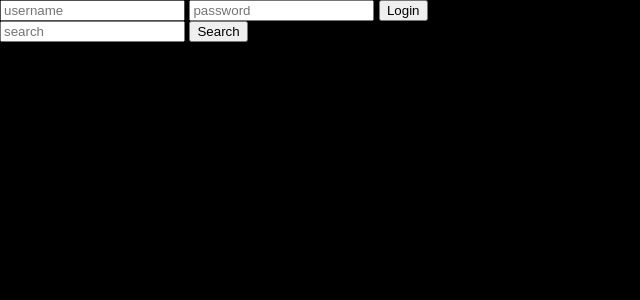
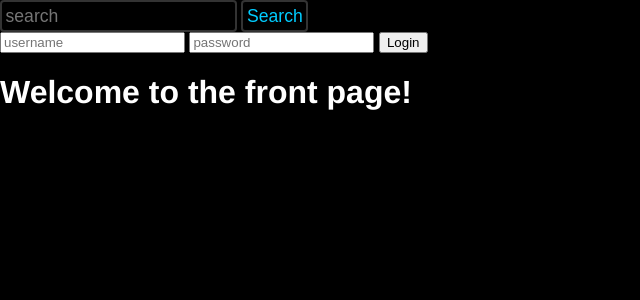
Before and after one commit to liddiard/gifdatabase, a Django app: page / in a window 1280 px wide. Shown: the top 300 px of the page, without its empty margins (0-640 px from the left). Run offline with Django 3.2, Linux system fonts and the light colour scheme; parts of the project's set-up code (start-up, migrations or seed data) failed here and were passed over; some libraries are stand-ins or nearby versions.

Commit message:
moved scss files to their own directory, styling/templating changes for lb buttons

```diff
--- a/gifdb/templates/base.html
+++ b/gifdb/templates/base.html
@@ -11,6 +11,10 @@
 </head>
 <body>
     <header>
+        <form method="get" class="search" action="{% url 'search_results' %}">
+            <input type="text" name="q" placeholder="search"/>
+            <input class="btn" type="submit" value="Search"/>
+        </form>
         {% if user.is_authenticated %}
             {{ user.username }}
             {{ user_score }}
--- a/gifdb/templates/front.html
+++ b/gifdb/templates/front.html
@@ -1,8 +1,5 @@
 {% extends "base.html" %}
 
 {% block content %}
-<form method="get" action="{% url 'search_results' %}">
-    <input type="text" name="q" placeholder="search"/>
-    <input type="submit" value="Search"/>
-</form>
+    <h1>Welcome to the front page!</h1>
 {% endblock %}
--- a/gifdb/templates/results.html
+++ b/gifdb/templates/results.html
@@ -6,8 +6,9 @@
             <a class="thumb-container" href="{{ result.gif.getUrl }}" rel="lightbox-results">
                 <img class="thumb" src="{{ result.gif.getThumbUrl }}" />
                 <div class="top-data">
-                    <img class="star"/>
-                    <img class="dropdown"/>
+                    <img class="btn copy" data-url="{{ result.gif.getUrl }}"/>
+                    <img class="btn star" data-gif="{{ result.gif.pk }}"/>
+                    <img class="btn dropdown"/>
                 </div>
                 <div class="aside-data">
                     {% for pk, tag in result.gif.pksTags %}
--- a/search/static/css/main.css
+++ b/search/static/css/main.css
@@ -81,6 +81,20 @@ img {
 a {
   border: 0; }
 
+.search input {
+  color: white;
+  background-color: rgba(0, 0, 0, 0.5);
+  border: 2px solid rgba(255, 255, 255, 0.2);
+  border-radius: 4px;
+  font-size: 1.1em;
+  padding: 0.2em; }
+  .search input:focus {
+    background-color: rgba(0, 204, 255, 0.2);
+    outline: none; }
+
+form .btn {
+  color: #00ccff; }
+
 .thumbs-list {
   max-width: 800px; }
 
@@ -91,3 +105,12 @@ a {
   -webkit-transition: -webkit-filter 0.2s; }
   .thumb:hover {
     -webkit-filter: brightness(1.15); }
+
+#lbTopContainer .btn {
+  cursor: pointer; }
+#lbTopContainer .copy {
+  display: none; }
+#lbTopContainer .star {
+  content: url("../img/star.png"); }
+#lbTopContainer .dropdown {
+  display: none; }
--- a/search/static/css/main.scss
+++ /dev/null
@@ -1,36 +0,0 @@
-@import "tags";
-
-$helvetica: 'Helvetica Neue', Helvetica, Arial, sans-serif;
-$primary_color: #0cf;
-
-body {
-    margin: 0;
-    padding: 0;
-    border: 0;
-    background-color: black;
-    color: white;
-	font-family: $helvetica;
-}
-
-img {
-    border: 0;
-}
-
-a {
-    border: 0;
-}
-
-.thumbs-list {
-	max-width: 800px;
-}
-
-.thumb {
-    margin: 0;
-    display: block;
-    float: left;
-    -webkit-transition: -webkit-filter 0.2s;
-
-    &:hover {
-        -webkit-filter: brightness(1.15);
-    }
-}
--- a/search/static/css/taglight.css
+++ b/search/static/css/taglight.css
@@ -25,6 +25,10 @@
 
 #lbAside {
     padding-left: 4px;
+}
+
+#lbTopContainer, #lbBottomContainer {
+    text-align: right;
 }
 
 .lbLoading {
--- a/search/static/js/main.js
+++ b/search/static/js/main.js
@@ -1,5 +1,6 @@
 $(document).ready(function(){
-    ;
+    // preload images
+    // $('<img />').attr('src', url);
 });
 
 function getCookie(name) {
--- a/search/static/js/taglight.js
+++ b/search/static/js/taglight.js
@@ -220,7 +220,7 @@ votes = tags = {};
 		}
 		$(center).queue(function() {
             $([topContainer, bottomContainer]).css({width: centerWidth, marginLeft: -centerWidth/2, visibility: "hidden", display: ""});
-            $(topContainer).css("top", top);
+            $(topContainer).css("top", top - 24); // TODO: number shouldn't be hardcoded
             $(bottomContainer).css("top", top + centerHeight);
 			$(aside).css({width: CAPTION_WIDTH, top: top, marginLeft: centerWidth/2, visibility: "hidden", display: ""});
 			$(image).css({display: "none", visibility: "", opacity: ""}).fadeIn(options.imageFadeDuration, animateCaption);
--- /dev/null
+++ b/search/static/sass/main.scss
@@ -0,0 +1,72 @@
+@import "tags";
+
+$helvetica: 'Helvetica Neue', Helvetica, Arial, sans-serif;
+$primary_color: #0cf;
+
+body {
+    margin: 0;
+    padding: 0;
+    border: 0;
+    background-color: black;
+    color: white;
+	font-family: $helvetica;
+}
+
+img {
+    border: 0;
+}
+
+a {
+    border: 0;
+}
+
+.search input {
+    color: white;
+    background-color: rgba(0,0,0, 0.5);
+    border: 2px solid rgba(255,255,255, 0.2);
+    border-radius: 4px;
+    font-size: 1.1em;
+    padding: 0.2em;
+
+    &:focus {
+        background-color: rgba($primary_color, 0.2);
+        outline: none;
+    }
+}
+
+form .btn {
+    color: $primary_color;
+}
+
+.thumbs-list {
+	max-width: 800px;
+}
+
+.thumb {
+    margin: 0;
+    display: block;
+    float: left;
+    -webkit-transition: -webkit-filter 0.2s;
+
+    &:hover {
+        -webkit-filter: brightness(1.15);
+    }
+}
+
+#lbTopContainer {
+    .btn {
+        cursor: pointer;
+    }
+
+    .copy {
+        display: none;
+    }
+
+    .star {
+        content: url('../img/star.png');
+    }
+
+    .dropdown {
+        display: none;
+    }
+}
```
Also changed, not shown: search/static/img/star.png (added), search/static/sass/_tags.scss (renamed from search/static/css/_tags.scss).
